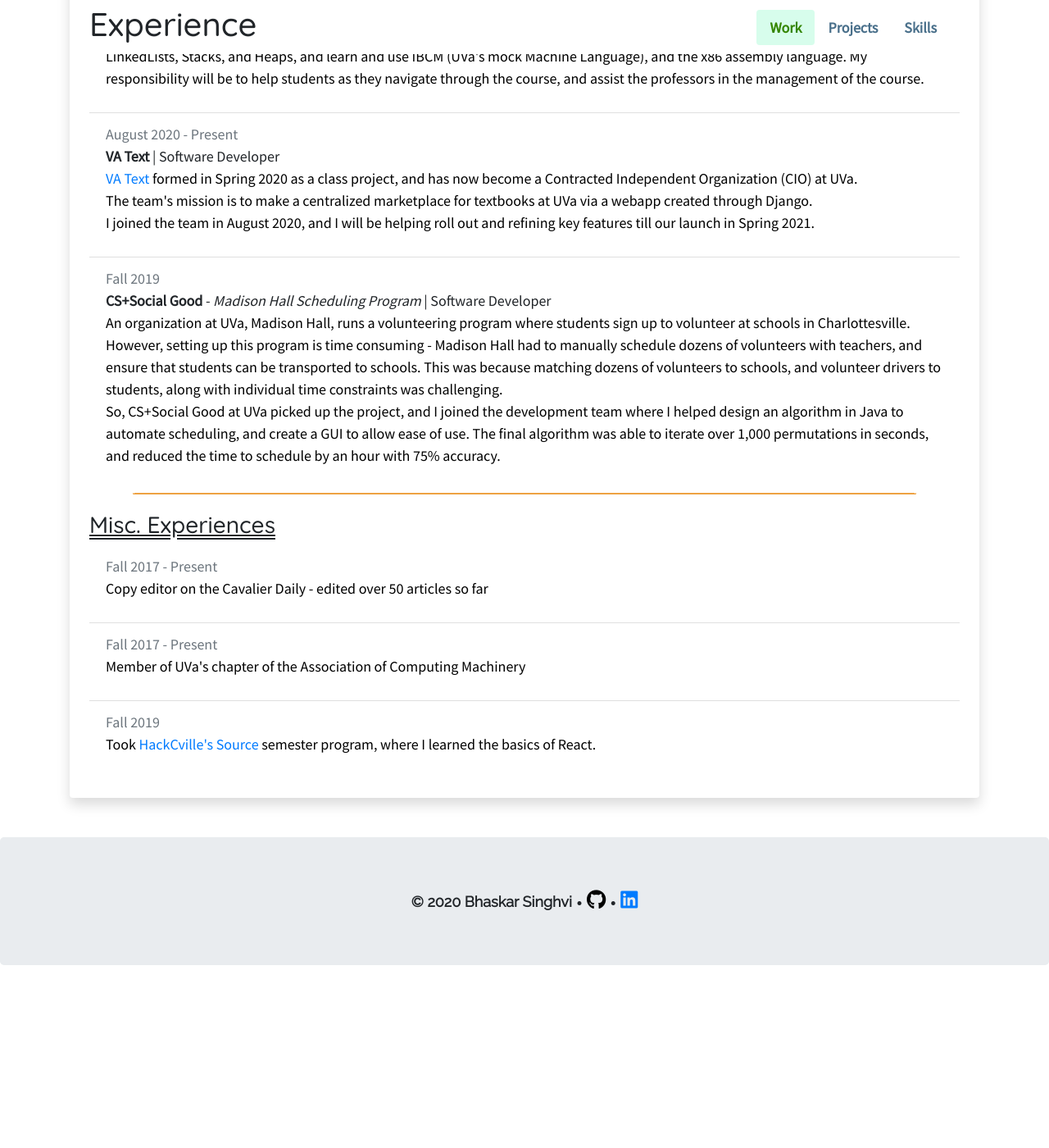
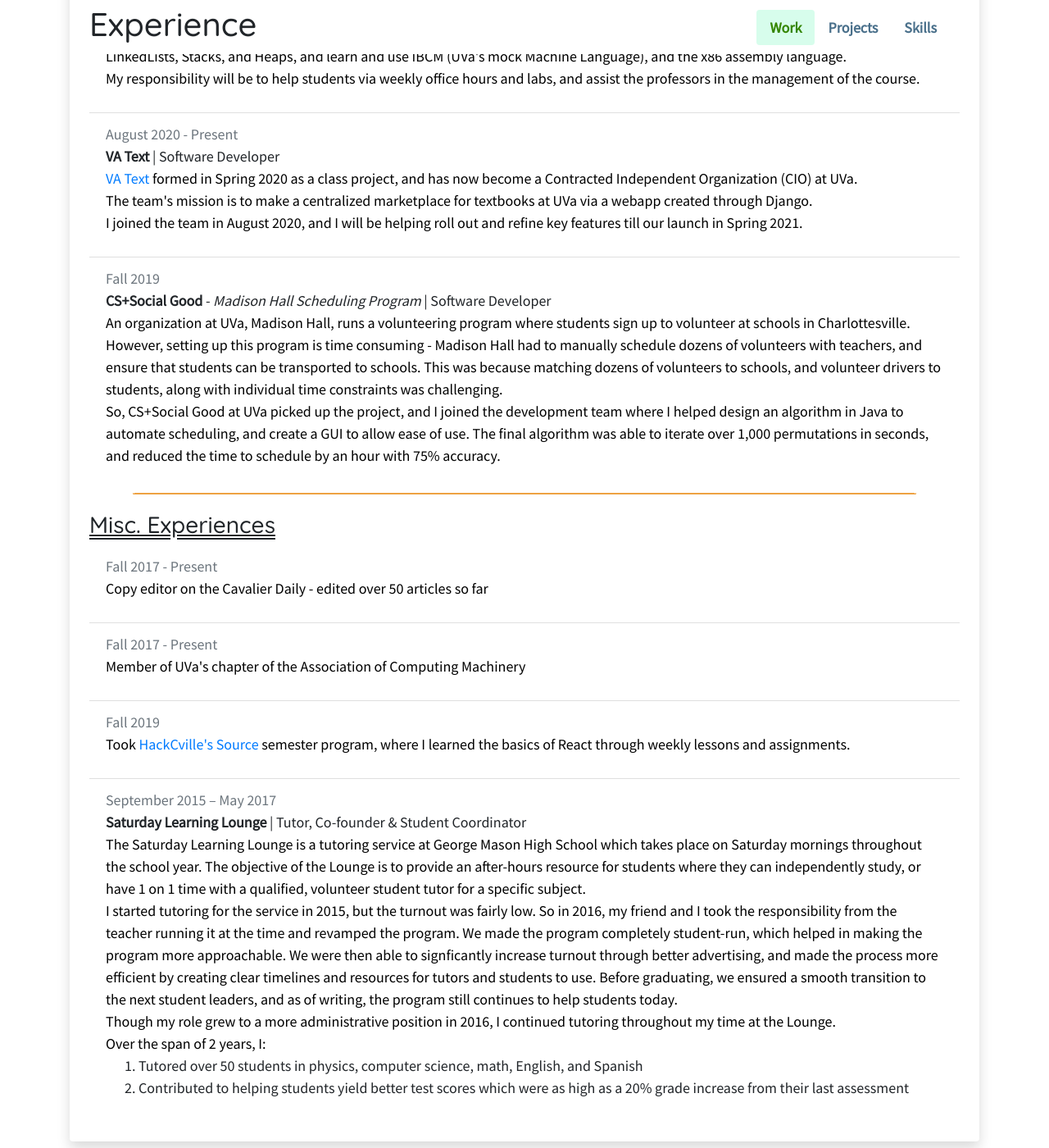
Before and after one commit to bsinghvi/bsinghvi.github.io, a Jekyll site: the page built from experience/index.html, in a window 1280 px wide and 1400 px high, scrolled down 1254 px. Shown: the whole window at 82% size. Built offline with Jekyll 4.4.1, drawn with Linux system fonts in a browser that asks for light colours; nearby versions of some CDN libraries; before the commit the page ends 2463 px from its top, so only the background shows below that.

Commit message:
Update content

```diff
--- a/_layouts/default.html
+++ b/_layouts/default.html
@@ -2,11 +2,13 @@
 	<html>
 		<head>
 			<title>{{ page.title }}</title>
-			<!-- link to main stylesheet -->
+			<meta name="viewport" content="width=device-width,initial-scale=1">
+			<!-- Stylesheets -->
 			<link rel="stylesheet" type="text/css" href="/assets/css/main.css">
 			<link rel="stylesheet" href="https://stackpath.bootstrapcdn.com/bootstrap/4.5.2/css/bootstrap.min.css" integrity="sha384-JcKb8q3iqJ61gNV9KGb8thSsNjpSL0n8PARn9HuZOnIxN0hoP+VmmDGMN5t9UJ0Z" crossorigin="anonymous">
 			<link href="https://fonts.googleapis.com/icon?family=Material+Icons" rel="stylesheet">
 			<link rel="stylesheet" href="//use.fontawesome.com/releases/v5.0.7/css/all.css">
+			<!--JS Scripts-->
 			<script src="https://code.jquery.com/jquery-3.5.1.slim.min.js" integrity="sha384-DfXdz2htPH0lsSSs5nCTpuj/zy4C+OGpamoFVy38MVBnE+IbbVYUew+OrCXaRkfj" crossorigin="anonymous"></script>
 			<script src="https://cdn.jsdelivr.net/npm/popper.js@1.16.1/dist/umd/popper.min.js" integrity="sha384-9/reFTGAW83EW2RDu2S0VKaIzap3H66lZH81PoYlFhbGU+6BZp6G7niu735Sk7lN" crossorigin="anonymous"></script>
 			<script src="https://stackpath.bootstrapcdn.com/bootstrap/4.5.2/js/bootstrap.min.js" integrity="sha384-B4gt1jrGC7Jh4AgTPSdUtOBvfO8shuf57BaghqFfPlYxofvL8/KUEfYiJOMMV+rV" crossorigin="anonymous"></script>
--- a/about/index.html
+++ b/about/index.html
@@ -7,7 +7,7 @@
     <div class="container shadow p-4 mb-5 bg-white rounded">
 		<h1> About </h1>
 		<p>
-			My name is Bhaskar Singhvi, and I am currently a fourth year student at the University of Virginia pursuing a Bachelor of Science degree in Computer Science.
+			My name is Bhaskar Singhvi, and I am currently a fourth year student at the University of Virginia pursuing a Bachelor of Science degree in Computer Science, and a minor in Engineering Business
 			<br>
 			<br>
 			My family moved to the US from India when I was 8, which entailed years of learning a new language and adapting to a whole new world.
--- a/experience/index.html
+++ b/experience/index.html
@@ -85,7 +85,8 @@
                             <p>
                                 This fall, I will be a teaching assistant for the UVa course, <a href="https://uva-cs.github.io/pdr/readme.html">CS 2150</a>.
                                 Students in this lab-based course implement data structures, such as LinkedLists, Stacks, and Heaps, and learn and use IBCM (UVa's mock Machine Language), and the x86 assembly language.
-                                My responsibility will be to help students as they navigate through the course, and assist the professors in the management of the course.
+                                <br>
+                                My responsibility will be to help students via weekly office hours and labs, and assist the professors in the management of the course.
                             </p>
                         </li>
                         <li class="list-group-item"> <span class="text-muted"> August 2020 - Present  </span>
@@ -94,7 +95,7 @@
                             <p>
                                 <a href="http://va-text.herokuapp.com/">VA Text</a> formed in Spring 2020 as a class project, and has now become a Contracted Independent Organization (CIO) at UVa. <br>
                                 The team's mission is to make a centralized marketplace for textbooks at UVa via a webapp created through Django. <br>
-                                I joined the team in August 2020, and I will be helping roll out and refining key features till our launch in Spring 2021.
+                                I joined the team in August 2020, and I will be helping roll out and refine key features till our launch in Spring 2021.
                             </p>
 
                         </li>
@@ -128,7 +129,32 @@
                         </li>
                         <li class="list-group-item"> <span class="text-muted"> Fall 2019 </span> <br>
                             <p>
-                                Took <a href="https://hackcville.com/source">HackCville's Source</a> semester program, where I learned the basics of React.
+                                Took <a href="https://hackcville.com/source">HackCville's Source</a> semester program, where I learned the basics of React through weekly lessons and assignments.
+                            </p>
+                        </li>
+                        <li class="list-group-item"> <span class="text-muted"> September 2015 – May 2017 </span>
+                            <br>
+                            <strong> Saturday Learning Lounge </strong> | Tutor, Co-founder & Student Coordinator
+                            <br>
+                            <p style="margin-bottom: 0;">
+                                The Saturday Learning Lounge is a tutoring service at George Mason High School which takes place on Saturday mornings throughout the school year.
+                                The objective of the Lounge is to provide an after-hours resource for students where they can independently study, or have 1 on 1 time with a qualified, volunteer student tutor for a specific subject.
+                                <br>
+                                I started tutoring for the service in 2015, but the turnout was fairly low.
+                                So in 2016, my friend and I took the responsibility from the teacher running it at the time and revamped the program.
+                                We made the program completely student-run, which helped in making the program more approachable.
+                                We were then able to signficantly increase turnout through better advertising, and made the process more efficient by creating clear timelines and resources for tutors and students to use.
+                                Before graduating, we ensured a smooth transition to the next student leaders, and as of writing, the program still continues to help students today.
+                                <br>
+                                Though my role grew to a more administrative position in 2016, I continued tutoring throughout my time at the Lounge. <br> Over the span of 2 years, I:
+                                <ol>
+                                    <li>
+                                        Tutored over 50 students in physics, computer science, math, English, and Spanish
+                                    </li>
+                                    <li>
+                                        Contributed to helping students yield better test scores which were as high as a 20% grade increase from their last assessment
+                                    </li>
+                                </ol>
                             </p>
                         </li>
                     </ul>
--- a/resume/index.html
+++ b/resume/index.html
@@ -8,6 +8,6 @@
 	<div class="vertical-space-md"></div>
 	<div class="container shadow p-4 mb-5 bg-white rounded">
 		<h1> Resume </h1>
-		<iframe style="margin: 0 auto; display: block;" src="https://drive.google.com/file/d/1Tx9HwhN7tt1H7gyAHQ_zntnOySFhAw_R/preview" width="640" height="800"></iframe>
+		<iframe style="margin: 0 auto; display: block;" src="https://drive.google.com/file/d/1NIZ5GPARH6vrxrkg6bLOeJzlnM7PMjkQ/preview" width="640" height="800"></iframe>
 	</div>
 </div>
```
